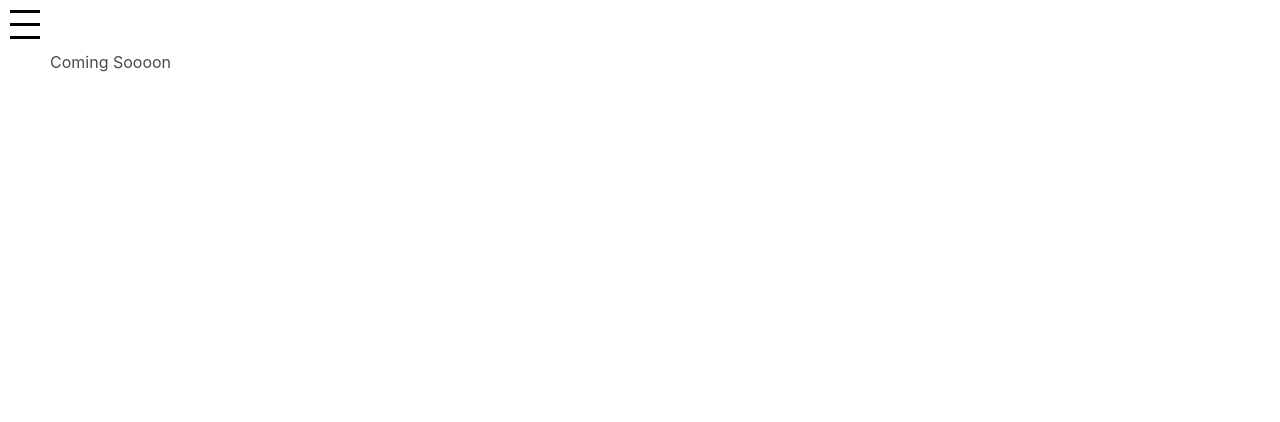
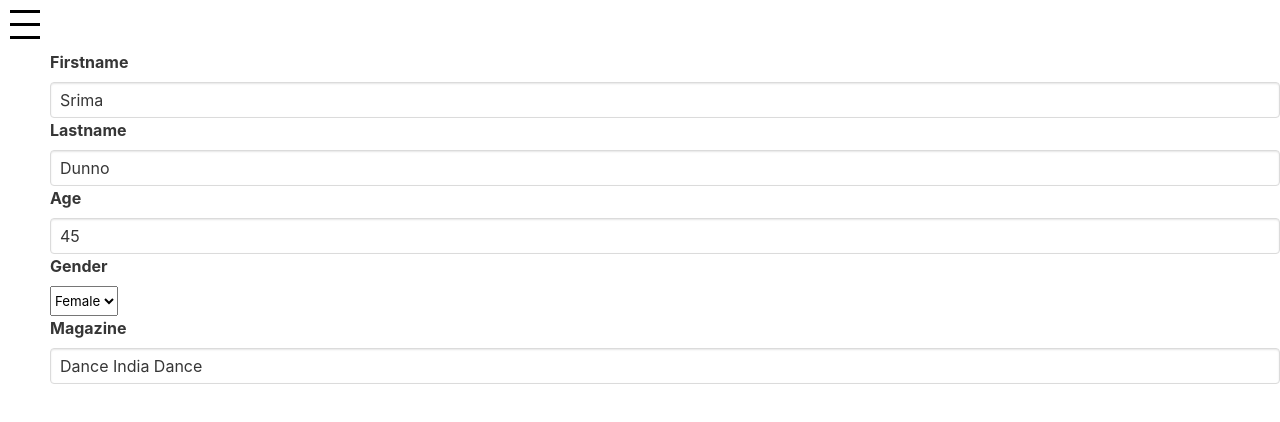
Before and after one commit to vikytech/angularDemo, an Angular app: page /request/edit/1 in a window 1280 px wide. Shown: the top 422 px of the page. Built offline with nearby package versions, Linux system fonts and the light colour scheme; data requests are answered from the project's data file.

Commit message:
[Srima|viky]Added edit-request component to render form with prefilled user details

```diff
--- a/src/app/edit-request/edit-request.component.ts
+++ b/src/app/edit-request/edit-request.component.ts
@@ -1,19 +1,37 @@
 import { Component, OnInit } from '@angular/core';
-import { Router, ActivatedRoute, ParamMap } from '@angular/router';
-import { RegistrationFormComponent as service } from '../registration-form/registration-form.component';
+import { ActivatedRoute, ParamMap } from '@angular/router';
+import { FormDetailsProviderService } from '../registration-form/form-details-provider.service';
+import { FormGroup } from '@angular/forms';
 
 @Component({
   selector: 'edit-request',
-  template: `<h1>Coming Soooon</h1>`
-  // templateUrl: '../registration-form/registration-form.component.html',
+  templateUrl: '../registration-form/registration-form.component.html',
 })
 export class EditRequestComponent implements OnInit {
-  constructor(private router: Router, private route: ActivatedRoute) {}
+  constructor(private route: ActivatedRoute, private service : FormDetailsProviderService) {}
+
+  public formDetails=[];
+  public functionDetails=[];
+  public userDetails={};
+  public formGroup1: FormGroup;
+  public formGroup2: FormGroup;
 
   ngOnInit() {
     this.route.paramMap.subscribe((params: ParamMap) => {
-      // service.preFillForm(parseInt(params.get('id')));
+      this.preFillForm(parseInt(params.get('id')));
     })
   }
 
+  preFillForm(userId) {
+    this.service.getUserDetail(userId).subscribe(
+      data => {
+        this.userDetails=data;
+        this.functionDetails = this.service.getFormDetails(this.userDetails['functionId']);
+        this.formDetails = this.service.getPersonalDetails();
+        this.formGroup1 = this.service.getFormGroupWithData(this.formDetails, this.userDetails);
+        this.formGroup2 = this.service.getFormGroupWithData(this.functionDetails, this.userDetails['formData']);
+     }
+     );
+  }
+
 }
--- a/src/app/registration-form/form-details-provider.service.ts
+++ b/src/app/registration-form/form-details-provider.service.ts
@@ -70,7 +70,7 @@ export class FormDetailsProviderService {
   }
 
   getUserDetail(userId = 1): Observable<Request> {
-     let URL = "http://localhost:3000/users/"+userId;
+     let URL = "http://localhost:3000/requests/"+userId;
       return this._httpClient.get(URL).pipe(
         map(data => new Request(data)));
   }
--- a/src/app/registration-form/registration-form.component.ts
+++ b/src/app/registration-form/registration-form.component.ts
@@ -15,7 +15,6 @@ export class RegistrationFormComponent {
   public userDetails={};
   public formGroup1: FormGroup;
   public formGroup2: FormGroup;
-  public userId;
 
   constructor(private service : FormDetailsProviderService){ }
 
@@ -25,16 +24,4 @@ export class RegistrationFormComponent {
         this.formGroup1 = this.service.getFormGroup(this.formDetails);
         this.formGroup2 = this.service.getFormGroup(this.functionDetails);
   }
-
-  preFillForm(userId) {
-    this.service.getUserDetail(userId).subscribe(
-      data => {
-        this.userDetails=data;
-        this.functionDetails = this.service.getFormDetails(this.userDetails['functionId']);
-        this.formDetails = this.service.getPersonalDetails();
-        this.formGroup1 = this.service.getFormGroupWithData(this.formDetails, this.userDetails);
-        this.formGroup2 = this.service.getFormGroupWithData(this.functionDetails, this.userDetails['formData']);
-     }
-     );
-  }
 }
```
